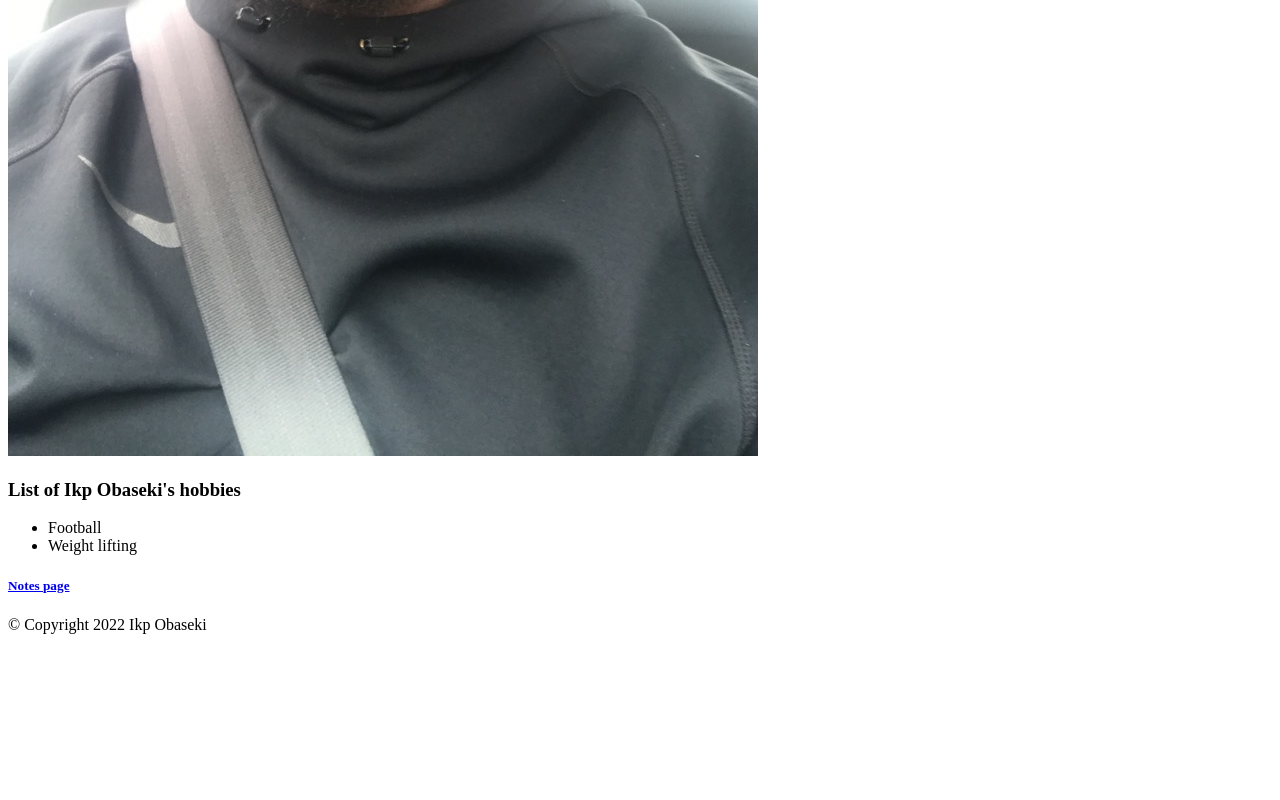
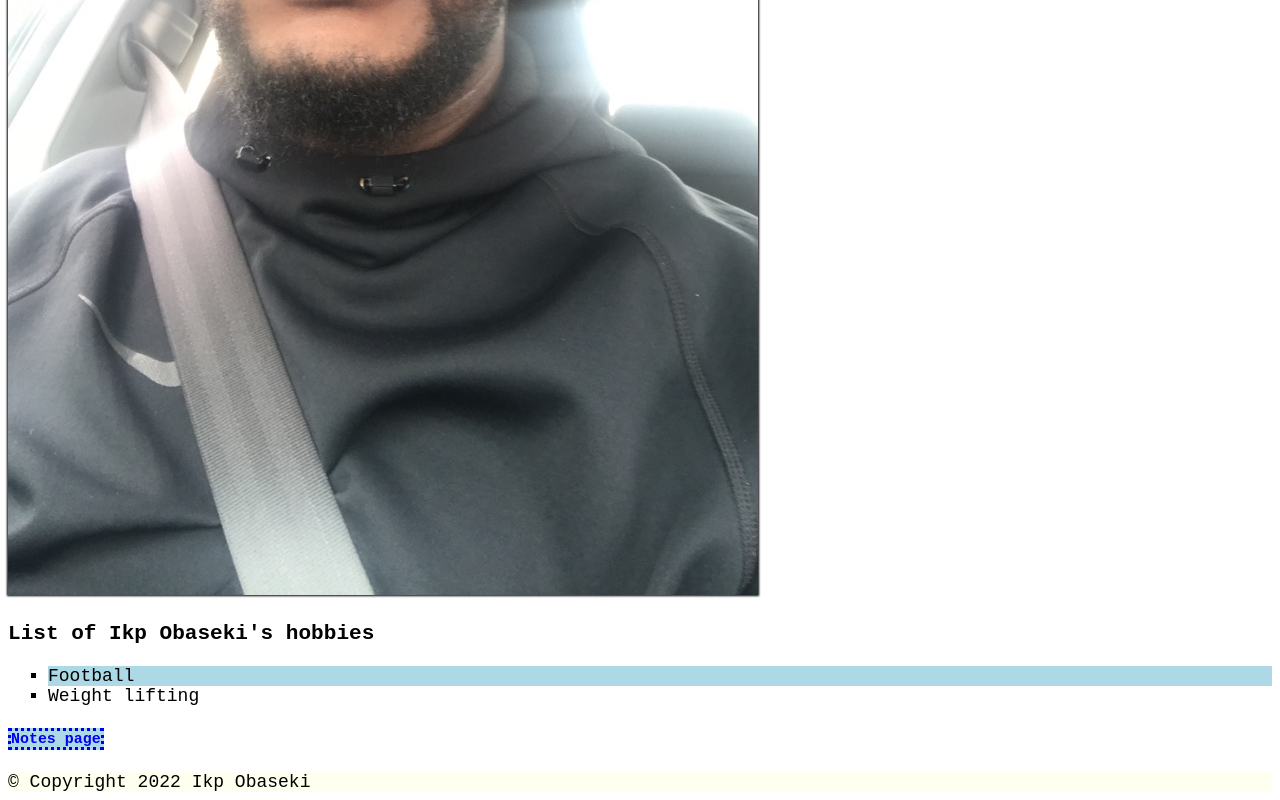
Before and after one commit to obas0021/obas0021.github.io, a plain HTML site: page html-assignment/index.html in a window 1280 px wide. Shown: the part 1229-2029 px from the top of the page. Before the commit the page ends 1871 px from the top, so only its background shows below. Drawn offline with Linux system fonts and the light colour scheme.

Commit message:
Styling the HTML Website - Feb 15 due date

```diff
--- a/html-assignment/index.html
+++ b/html-assignment/index.html
@@ -1,21 +1,30 @@
 <!DOCTYPE html>
 <html lang="en">
+
 <head>
   <meta charset="UTF-8">
   <meta http-equiv="X-UA-Compatible" content="IE=edge">
   <meta name="viewport" content="width=device-width, initial-scale=1.0">
   <title>MTM6130 HTML Semantics Assignment</title>
+  <link rel="stylesheet" href="main.css">
 </head>
+
 <body>
-    <h1>Ikp Obaseki</h1>
+  <h1 class="site-title">Ikp Obaseki</h1>
   <h3>About Me</h3>
-    <p>My name is Ikp Obaseki. I am in the Interactive Media Design program at Algonquin College. I have a Bachelor of Arts degree from Carleton University. I believe my next step once I complete this program is to be a web developer for a <em>good</em> tech company in Ottawa, or Toronto. I don’t intend on doing any more studying, but 7 years from now life can look very different. My interests are mainly music & sports. When it comes to music, I will always give any genre a chance. My favourite genres are drill & afro-swing/fusion. </p>
-    <p>My favorite artistes are <em>Jay-Z, Digga D, Burna Boy & J-Hus</em>. From Jay-Z, my favourite song is “Meet The parents” from his album called “<abbr title="The BluePrint 2">The BP2</abbr>: The Gift & The Curse”, by Digga D it’s his latest single called “Pump 101”, by Burna Boy its “Friend Like Me” and finally by J-Hus it’s a track named “Good Time” from his album called “Common Sense”. With regards to sports, my top 3 are football, American football & basketball. My favorite teams are Manchester united, Los Angeles Lakers & Kansas City Chiefs. My favorite players are Paul Pogba, Lebron James & Tyreek Hill. As of today, my career goal it to be gainfully employed as a web developer by the 5 <sup>th</sup> of May 2023 </p>
-    <p>"I know i'm going to get got, but i'm going to get mine more than i get got, though" <a href="https://247sports.com/nfl/seattle-seahawks/Player/26264/Quotes/I-know-Im-going-to-get-got-but-Im-going-to-get-mine-more-than-I--43865241/">this</a> quote is by Marhsawn Lynch, ex <abbr title="National Football League">NFL</abbr> running back.</p>
+  <p>My name is Ikp Obaseki. I am in the Interactive Media Design program at Algonquin College. I have a Bachelor of Arts degree from Carleton University. I believe my next step once I complete this program is to be a web developer for a
+    <em>good</em> tech company in Ottawa, or Toronto. I don’t intend on doing any more studying, but 7 years from now life can look very different. My interests are mainly music & sports. When it comes to music, I will always give any genre a chance.
+    My favourite genres are drill & afro-swing/fusion.
+  </p>
+  <p>My favorite artistes are <em>Jay-Z, Digga D, Burna Boy & J-Hus</em>. From Jay-Z, my favourite song is “Meet The parents” from his album called “<abbr title="The BluePrint 2">The BP2</abbr>: The Gift & The Curse”, by Digga D it’s his latest
+    single called “Pump 101”, by Burna Boy its “Friend Like Me” and finally by J-Hus it’s a track named “Good Time” from his album called “Common Sense”. With regards to sports, my top 3 are football, American football & basketball. My favorite teams
+    are Manchester united, Los Angeles Lakers & Kansas City Chiefs. My favorite players are Paul Pogba, Lebron James & Tyreek Hill. As of today, my career goal it to be gainfully employed as a web developer by the 5 <sup>th</sup> of May 2023 </p>
+  <p>"I know i'm going to get got, but i'm going to get mine more than i get got, though" <a href="https://247sports.com/nfl/seattle-seahawks/Player/26264/Quotes/I-know-Im-going-to-get-got-but-Im-going-to-get-mine-more-than-I--43865241/">this</a>
+    quote is by Marhsawn Lynch, ex <abbr title="National Football League">NFL</abbr> running back.</p>
   <p>This is an image of Ikp Obaseki</p>
-    <img src="images/IMG_0900.JPG" alt="Picture of Ikp Obaseki">
+  <img src="images/image_of_ikp.JPG" alt="picture of Ikp Obaseki" id="image">
   <h3>List of Ikp Obaseki's hobbies</h3>
-    <ul>
+  <ul class="hobbies">
     <li>Football</li>
     <li>Weight lifting</li>
   </ul>
@@ -24,4 +33,5 @@
   <footer>&copy; Copyright 2022 Ikp Obaseki</footer>
 
 </body>
+
 </html>
--- /dev/null
+++ b/html-assignment/main.css
@@ -0,0 +1,34 @@
+body {
+  font-size: 18px;
+  font-family: monospace;
+}
+
+head, footer {
+  background-color: #FFFFF0;
+}
+
+.site-title {
+  color: #ADD8E6;
+}
+
+#image {
+  box-shadow: 0px 0px 2px 1px black;
+}
+
+.hobbies {
+  list-style-type: square;
+}
+
+li:nth-child(odd) {
+  background: #ADD8E6;
+}
+
+a:link {
+  text-decoration: none;
+  border-style: dotted;
+  background: #ADD8E6;
+}
+
+a:hover {
+  background-color: #FFFFF0;
+}
```
Also changed, not shown: html-assignment/notes.html (+2 -1 lines), html-assignment/images/image_of_ikp.JPG (renamed from html-assignment/images/IMG_0900.JPG). Lines whose indentation alone changed are shown as unchanged.
